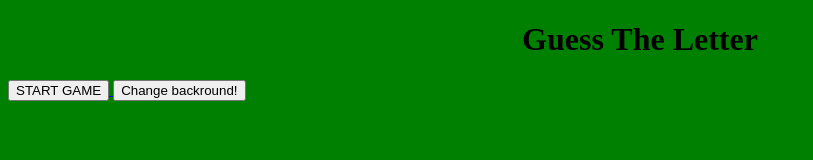
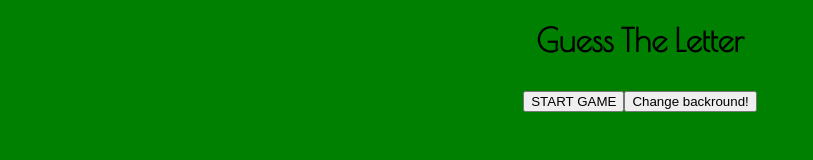
Before and after one commit to jmcode921/guessTheLetter, a plain HTML site: page index.html in a window 1280 px wide. Both pictures are taken after a click on the button "Change backround!". Shown: the whole page, without its empty margins (0-813 px from the left). Drawn offline with nearby package versions, Linux system fonts and the light colour scheme.

```diff
--- a/index.html
+++ b/index.html
@@ -5,17 +5,19 @@
     <meta http-equiv="X-UA-Compatible" content="IE=edge">
     <meta name="viewport" content="width=device-width, initial-scale=1.0">
     <link rel="stylesheet" href="start.css" />
+    <link rel="preconnect" href="https://fonts.googleapis.com">
+    <link rel="preconnect" href="https://fonts.gstatic.com" crossorigin>
+    <link href="https://fonts.googleapis.com/css2?family=Poiret+One&display=swap" rel="stylesheet">
     <script defer src="start.js"></script>
     <title>START GAME</title>
 </head>
 <body>
     <h1>Guess The Letter</h1>
-
-    <a href = "game.html">
-        <button>START GAME</button>
-    </a>
-    <button id="btn">Change backround!</button>
-
-
+    <div class="clickArea">
+        <a href = "game.html">
+            <button>START GAME</button>
+        </a>
+        <button id="btn">Change backround!</button>
+    </div>
 </body>
 </html>
--- a/start.css
+++ b/start.css
@@ -5,3 +5,16 @@
 .green {
     background-color: green;
 }
+
+body {
+    font-family: 'Poiret One', cursive;
+
+}
+
+.clickArea {
+    display: flex;
+    justify-content: center;
+    align-items: center;
+    padding: 10px;
+    margin: 10px;
+}
--- a/style.css
+++ b/style.css
@@ -6,10 +6,27 @@
     margin: 10px;
 }
 
-h1 {
+h3 {
     text-align: center;
 }
 
-h3 {
-    text-align: center;
+body {
+    font-family: 'Montserrat', sans-serif;
 }
+
+h1 {
+text-align: center;
+font-family: 'Poiret One', cursive;
+}
+
+.green {
+    background-color: chartreuse;
+}
+
+.clickArea {
+    display: flex;
+    justify-content: center;
+    align-items: center;
+    padding: 10px;
+    margin: 10px;
+}
```
Also changed, not shown: game.html (+11 -3 lines), game.js (+16 -15 lines), 1 other file.
